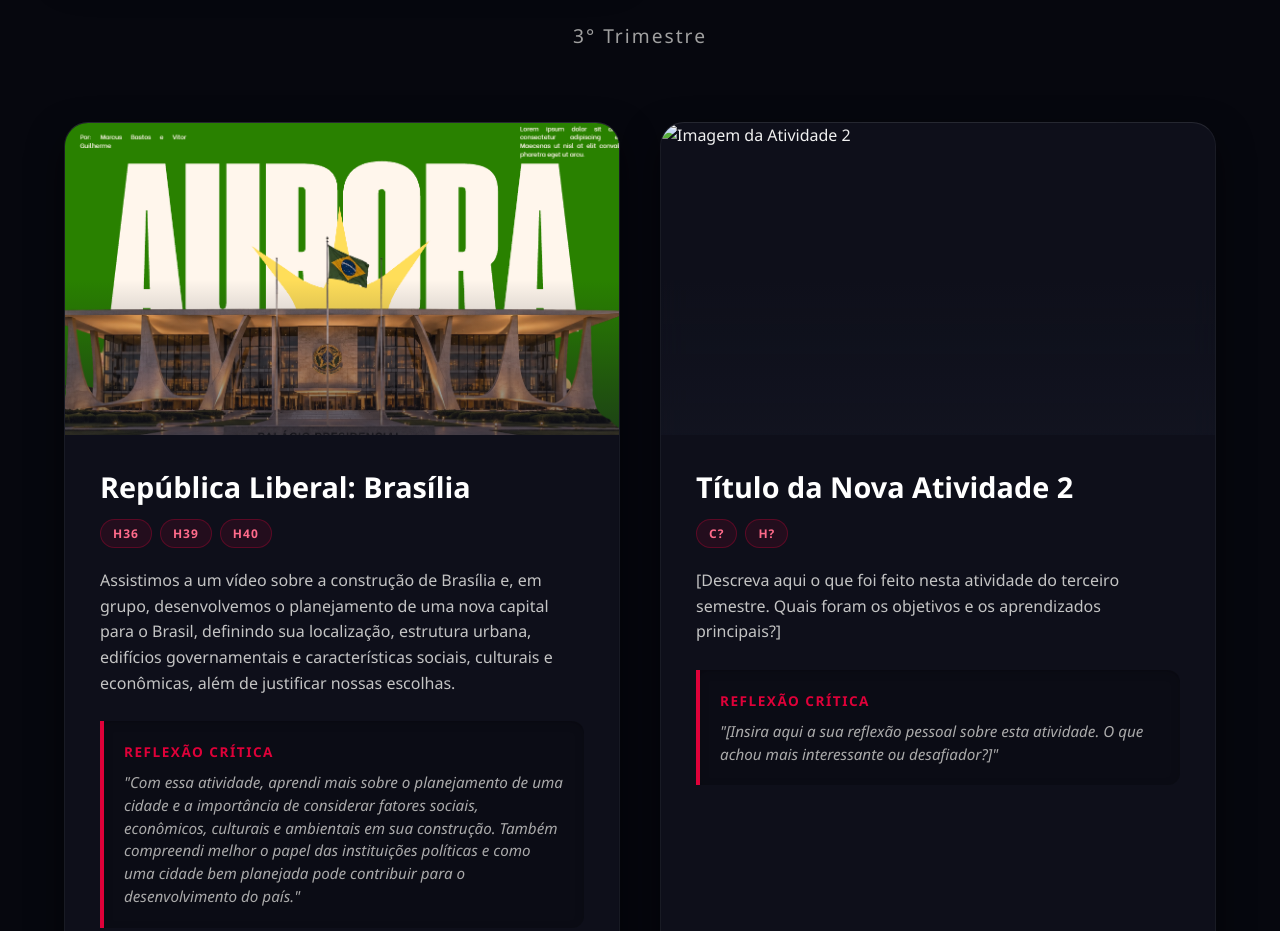
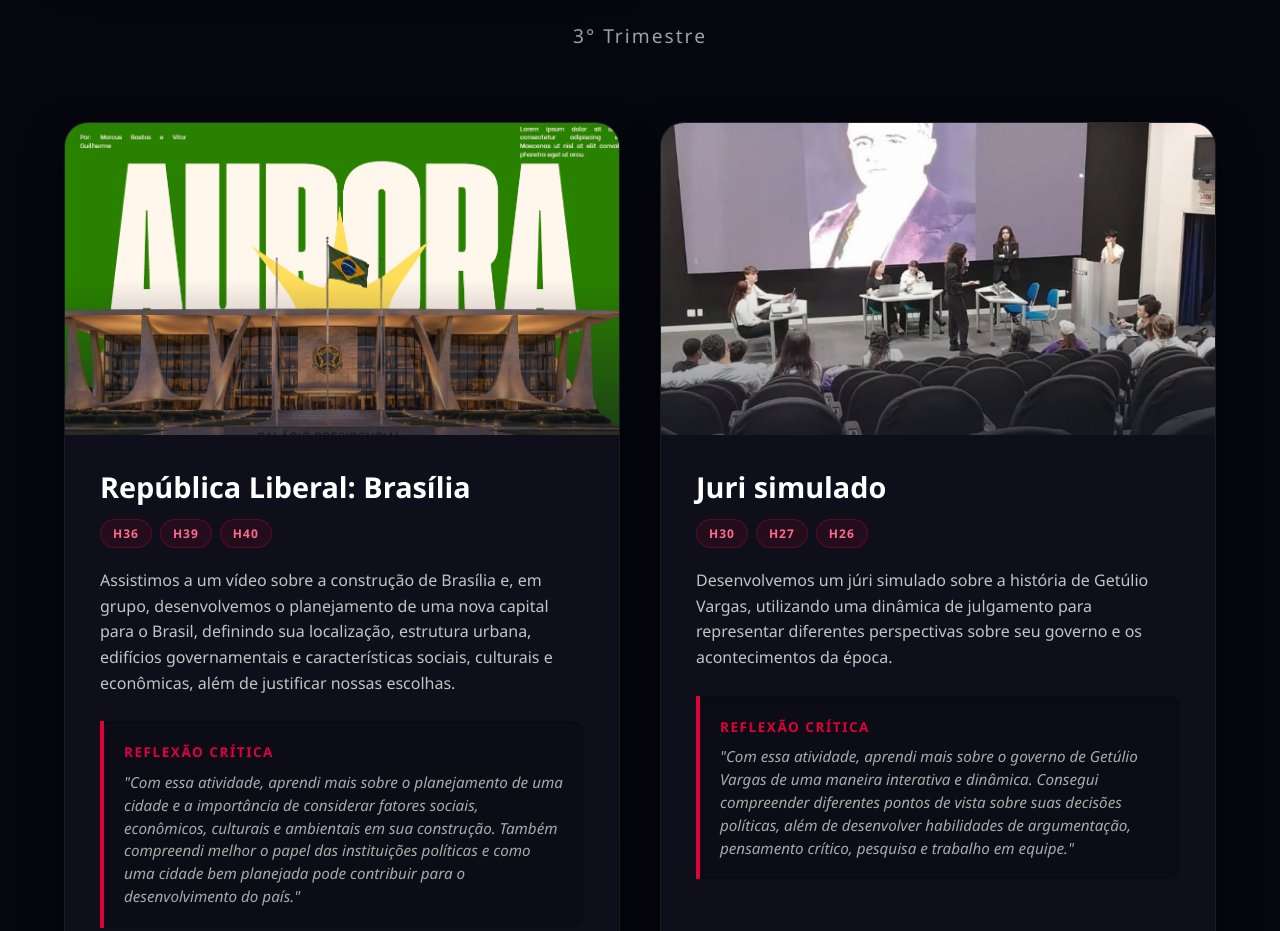
Before and after one commit to MoreiraVG/Portif-lio, a plain HTML site: page html/humanas.html in a window 1280 px wide. Shown: the part 4120-5051 px from the top of the page. Drawn offline with Linux system fonts and the light colour scheme.

Commit message:
Atualização do projeto

```diff
--- a/html/humanas.html
+++ b/html/humanas.html
@@ -274,28 +274,28 @@
 
             <article class="activity-card" style="--animation-order: 2;">
                 <div class="card-image">
-                    <img src="/img/placeholder.png" alt="Imagem da Atividade 2">
+                    <img src="/img/jurifoto.jpg" alt="Imagem da Atividade 2">
                     <div class="image-overlay"></div>
                 </div>
                 <div class="card-content">
                     <div class="card-header">
-                        <h2>Título da Nova Atividade 2</h2>
+                        <h2>Juri simulado</h2>
                         <div class="tags-competencias">
-                            <span>C?</span><span>H?</span>
+                            <span>H30</span><span>H27</span><span>H26</span>
                         </div>
                     </div>
 
                     <p class="description">
-                        [Descreva aqui o que foi feito nesta atividade do terceiro semestre. Quais foram os objetivos e os aprendizados principais?]
+                        Desenvolvemos um júri simulado sobre a história de Getúlio Vargas, utilizando uma dinâmica de julgamento para representar diferentes perspectivas sobre seu governo e os acontecimentos da época.
                     </p>
 
                     <div class="reflexao">
                         <h3>Reflexão Crítica</h3>
-                        <p>"[Insira aqui a sua reflexão pessoal sobre esta atividade. O que achou mais interessante ou desafiador?]"</p>
+                        <p>"Com essa atividade, aprendi mais sobre o governo de Getúlio Vargas de uma maneira interativa e dinâmica. Consegui compreender diferentes pontos de vista sobre suas decisões políticas, além de desenvolver habilidades de argumentação, pensamento crítico, pesquisa e trabalho em equipe."</p>
                     </div>
 
                     <div class="card-footer">
-                        <a href="#" class="btn-action hover-target" target="_blank">Acessar Atividade</a>
+                        <a href="/img/jurifoto.jpg" class="btn-action hover-target" target="_blank">Acessar Atividade</a>
                     </div>
                 </div>
             </article>
```
Also changed, not shown: img/jurifoto.jpg (added).
